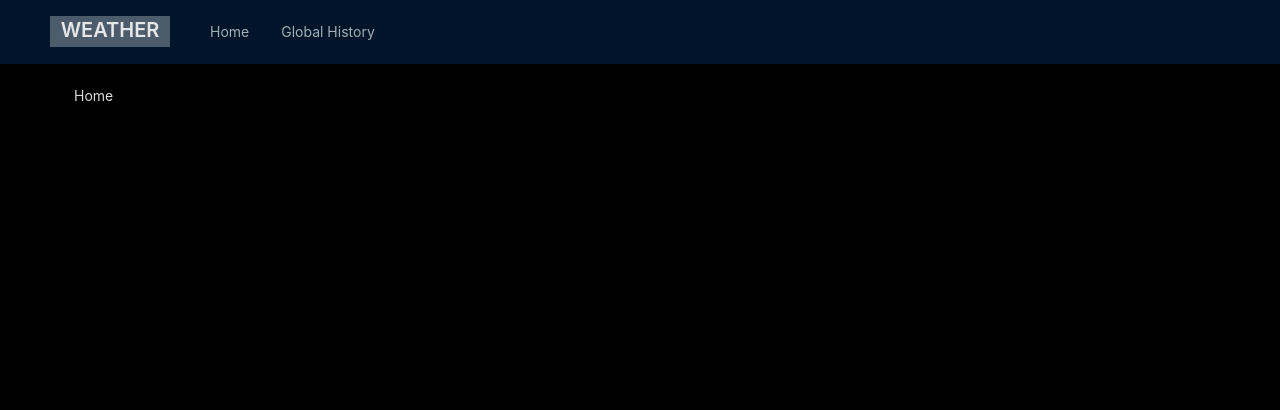
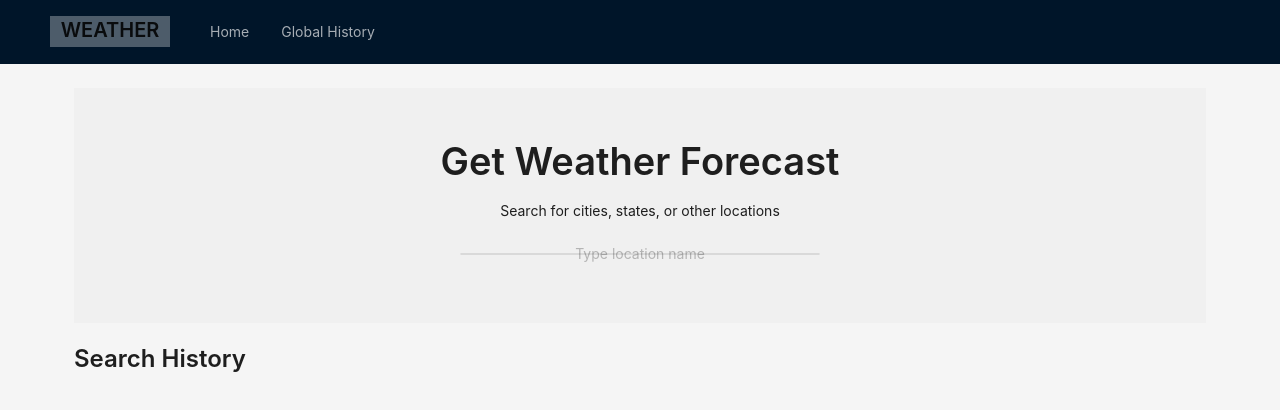
Before and after one commit to LevanIlashvili/weather-webapp, a React (Create React App) app: page / in a window 1280 px wide. Shown: the top 410 px of the page. Built offline with nearby package versions, Linux system fonts and the light colour scheme.

Commit message:
Added autocomplete with debounce and mock

```diff
--- a/package.json
+++ b/package.json
@@ -11,6 +11,7 @@
     "@types/react": "^18.0.33",
     "@types/react-dom": "^18.0.11",
     "antd": "^5.4.0",
+    "lodash": "^4.17.21",
     "react": "^18.2.0",
     "react-dom": "^18.2.0",
     "react-router-dom": "^6.10.0",
@@ -41,5 +42,8 @@
       "last 1 firefox version",
       "last 1 safari version"
     ]
+  },
+  "devDependencies": {
+    "@types/lodash": "^4.14.192"
   }
 }
--- a/src/App.tsx
+++ b/src/App.tsx
@@ -15,7 +15,7 @@ import { GlobalSearch } from './pages/global-search';
 const { darkAlgorithm } = theme;
 
 const App: FC = () => (
-  <ConfigProvider theme={{algorithm: darkAlgorithm}}>
+  <ConfigProvider>
     <BrowserRouter>
         <Layout style={{ minHeight: '100vh'}}>
             <Header style={{ position: 'fixed', zIndex: 1, width: '100%' }}>
@@ -38,10 +38,10 @@ const App: FC = () => (
                 </Menu>
             </Header>
             <Content className="site-layout" style={{ padding: '0 50px', marginTop: 64 }}>
-              <div className="" style={{ padding: 24, minHeight: '100vh' }}>
+              <div className="" style={{ padding: 24 }}>
               <Routes>
                 <Route path='/' element={<Home />} />
-                <Route path='/global-search' element={<GlobalSearch />} />
+                <Route path='/queries' element={<GlobalSearch />} />
               </Routes>
               </div>
             </Content>
--- a/src/index.css
+++ b/src/index.css
@@ -6,3 +6,13 @@
   text-align: center;
   background: rgba(255, 255, 255, 0.3);
 }
+
+.hero {
+  background-color: #f0f0f0;
+  padding: 50px;
+  text-align: center;
+}
+
+.history {
+  margin: 20px 0;
+}
--- a/src/pages/global-search.tsx
+++ b/src/pages/global-search.tsx
@@ -1,3 +1,11 @@
+import { Typography } from "antd";
+const { Title } = Typography;
+
 export function GlobalSearch(){
-    return <>Global Search</>
+    return <>
+        <div className="hero">
+            <Title>Global Search History</Title>
+            <p>See what others are looking at</p>
+        </div>
+    </>
 }
--- a/src/pages/home.tsx
+++ b/src/pages/home.tsx
@@ -1,3 +1,37 @@
+import { AutoComplete, Button, Form, Input, Space, Typography } from "antd";
+import form from "antd/es/form";
+import { debounce } from "lodash";
+import { useState } from "react";
+const { Title } = Typography;
+
 export function Home() {
-    return <>Home</>
+    const [options, setOptions] = useState<any[]>([]);
+
+    const handleSearch = async() => {
+        const mocks = ['test', 'test2', 'test3'];
+
+        setOptions(mocks.map(item => {
+            return {
+                value: item,
+                label: `Item: ${item}`,
+            }
+        }));
+    }
+    return <>
+        <div className="hero">
+            <Title>Get Weather Forecast</Title>
+            <p>Search for cities, states, or other locations</p>
+            <Space>
+            <AutoComplete
+                options={options}
+                placeholder='Type location name'
+                style={{width: 400, padding: 20}}
+                onSearch={debounce(handleSearch, 300)}
+            />
+            </Space>
+        </div>
+        <div className="history">
+            <Title level={3}>Search History</Title>
+        </div>
+    </>
 }
```
Also changed, not shown: 2 other files (tests, documents, lock files or other folders).
